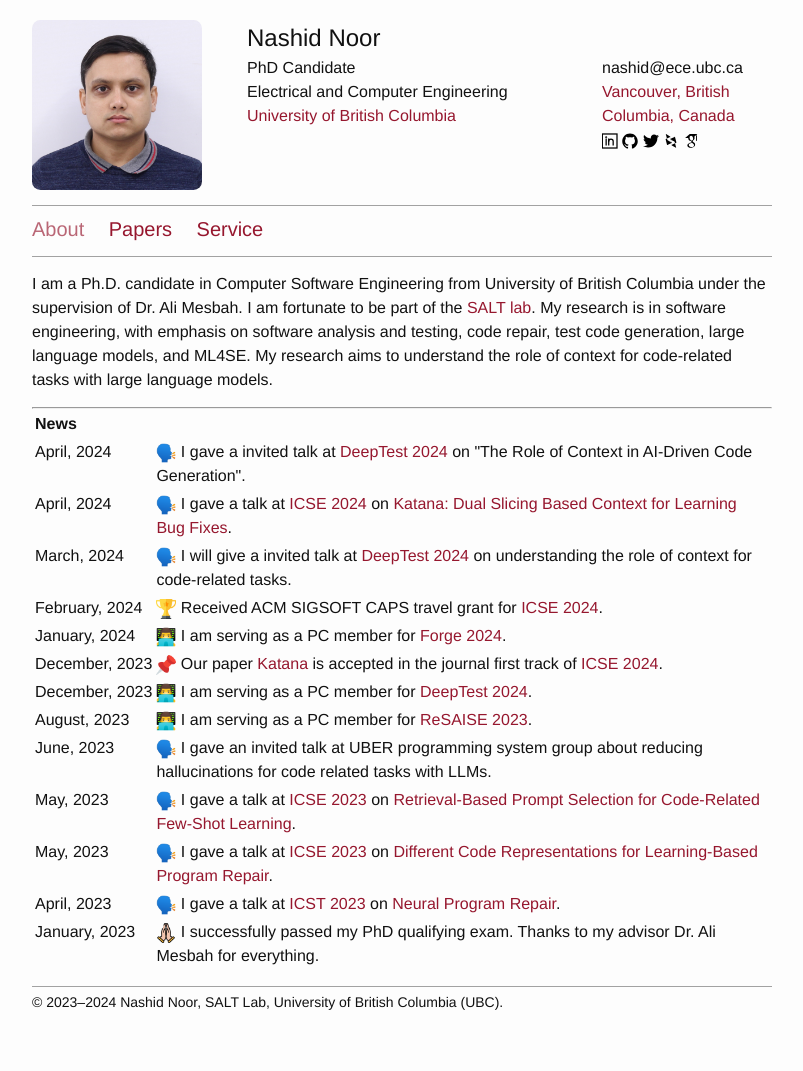
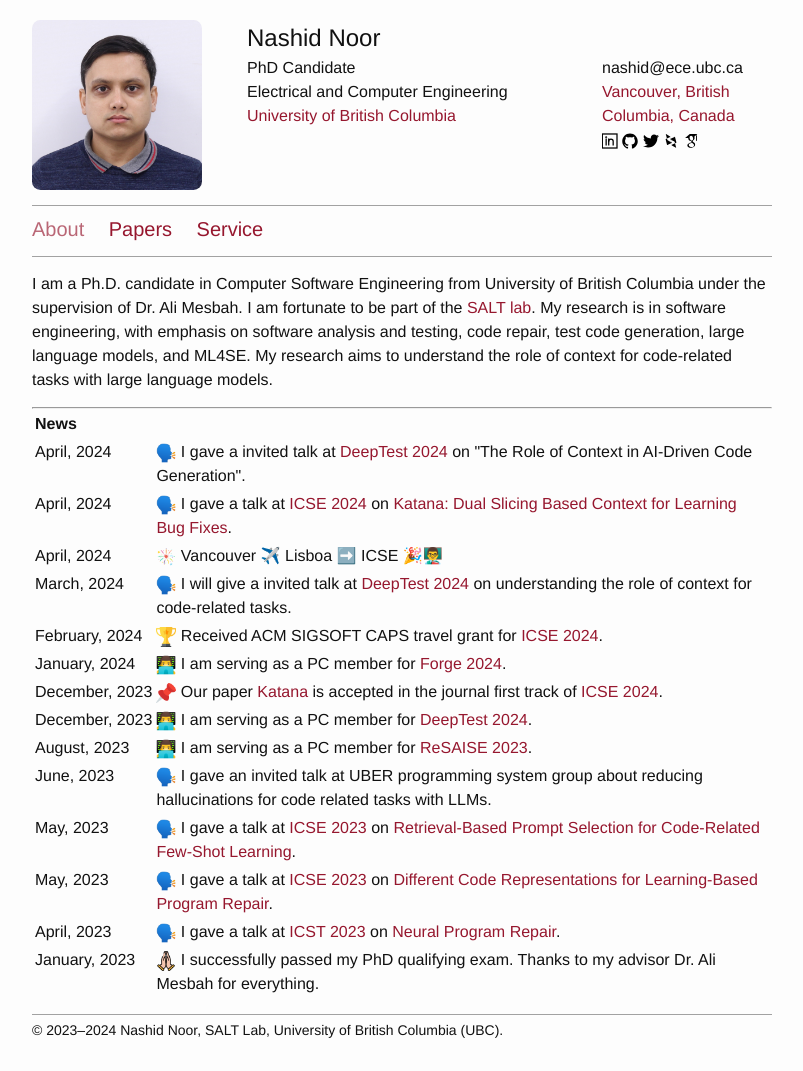
Before and after one commit to nashid/nashid.github.io, a Jekyll site: the page built from index.md, in a window 1280 px wide. Shown: the whole page, without its empty margins (238-1041 px from the left). Built offline with Jekyll 4.4.1, drawn with Linux system fonts in a browser that asks for light colours; before the commit the page ends 1043 px from its top, so only the background shows below that.

Commit message:
update news

```diff
--- a/index.md
+++ b/index.md
@@ -26,6 +26,11 @@ My research aims to understand the role of context for code-related tasks with l
   <tr>
     <td style="vertical-align: top;">April,&nbsp;2024</td>
     <td><img src="./resources/images/icon-talk.png" width="20" height="20"> I gave a talk at <a href="https://conf.researchr.org/home/icse-2024">ICSE 2024</a> on <a href="https://nashid.github.io/resources/papers/katana-tosem23.pdf">Katana: Dual Slicing Based Context for Learning Bug Fixes</a>.</td>
+  </tr>
+
+ <tr>
+    <td style="vertical-align: top;">April,&nbsp;2024</td>
+    <td><img src="./resources/images/icon-fire.png" width="20" height="20"> Vancouver ✈️ Lisboa ➡️ ICSE 🎉👨‍🏫</td>
   </tr>
 
   <tr>
```
Also changed, not shown: resources/images/icon-fire.png (added).
